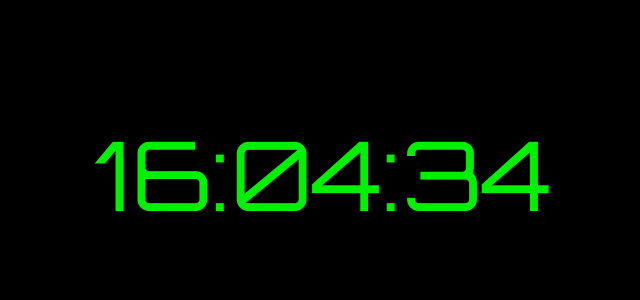
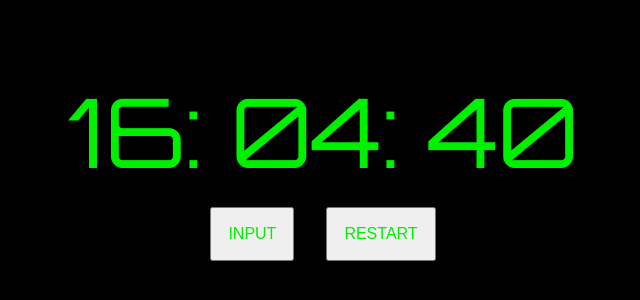
Before and after one commit to micael-jerry/digital_clock, a React (Create React App) app: page / in a window 1280 px wide. Shown: the part 226-526 px from the top of the page, without its empty margins (317-957 px from the left). Built offline with nearby package versions, Linux system fonts and the light colour scheme.

Commit message:
fonctional

```diff
--- a/src/App.js
+++ b/src/App.js
@@ -1,6 +1,6 @@
 import "./App.css";
-import { Clock, ClockClassComponent } from "./Clock/Clock";
-
+import { Clock } from "./Clock/Clock";
+import { ClockClassComponent } from "./Clock/ClockClassComponent";
 function App() {
   return (
     <>
--- a/src/Clock/Clock.css
+++ b/src/Clock/Clock.css
@@ -2,10 +2,30 @@
   width: 100vw;
   height: 100vh;
   display: flex;
+  flex-direction: column;
   justify-content: center;
   align-items: center;
   background-color: #000;
-  color: #00f001;
+  color:  #00f001;
+}
+
+.value {
   font-family: "Orbitron", sans-serif;
   font-size: 6rem;
 }
+
+.input {
+  color: #00f001;
+  width: 150px;
+  height: 130px;
+  margin-left: 10px;
+  margin-right: 10px;
+  font-size: 6rem;
+}
+
+.button {
+  color: #00f001;
+  padding: 1rem;
+  margin: 1rem;
+  font-size: 1rem;
+}
--- a/src/Clock/Clock.js
+++ b/src/Clock/Clock.js
@@ -2,37 +2,6 @@
 import React, { useEffect, useState } from "react";
 
 import "./Clock.css";
-
-export class ClockClassComponent extends React.Component {
-  constructor(props) {
-    super(props);
-    this.state = { date: new Date(), timer: null };
-  }
-
-  componentDidMount() {
-    this.setState({
-      timer: setInterval(() => this.setState({ date: new Date() }), 1000),
-    });
-  }
-
-  componentWillUnmount() {
-    clearInterval(this.state.timer);
-  }
-
-  padStartDigit(digit) {
-    return digit.toString().padStart(2, "0");
-  }
-
-  render() {
-    return (
-      <div className="clock">
-        <span>{this.padStartDigit(this.state.date.getHours())}: </span>
-        <span>{this.padStartDigit(this.state.date.getMinutes())}: </span>
-        <span>{this.padStartDigit(this.state.date.getSeconds())}</span>
-      </div>
-    );
-  }
-}
 
 export function Clock() {
   const [date, setDate] = useState(new Date());
--- a/src/Clock/ClockClassComponent.js
+++ b/src/Clock/ClockClassComponent.js
@@ -10,18 +10,23 @@ export class ClockClassComponent extends React.Component {
         enterValue : false,
         hours : 0,
         minute : 0,
-        second : 0
+        second : 0,
+        timestamp : new Date().getTime()
     };
-    this.changeInput = this.changeInput.bind(this)
-    this.inputHours = this.inputHours.bind(this)
-    this.inputMinute = this.inputMinute.bind(this)
-    this.inputSecond = this.inputSecond.bind(this)
-    this.start = this.start.bind(this)
+    this.changeInput = this.changeInput.bind(this);
+    this.inputHours = this.inputHours.bind(this);
+    this.inputMinute = this.inputMinute.bind(this);
+    this.inputSecond = this.inputSecond.bind(this);
+    this.start = this.start.bind(this);
+    this.restart = this.restart.bind(this);
   }
 
   componentDidMount() {
     this.setState({
-      timer: setInterval(() => this.setState({ date: new Date() }), 1000),
+      timer: setInterval(() => this.setState(state => ({
+        date : new Date(state.timestamp),
+        timestamp : state.timestamp+1000
+      })), 1000),
     });
   }
 
@@ -57,35 +62,47 @@ export class ClockClassComponent extends React.Component {
 
   start(){
     this.setState(state => ({
-      date : new Date(state.date.getYear(),state.date.getMonth(),state.date.getDay(),state.hours,state.minute,state.second)
+      timestamp : new Date(new Date().getYear(),new Date().getMonth(),new Date().getDay(),state.hours,state.minute,state.second).getTime()
     }));
     this.changeInput()
+  }
+
+  restart(){
+    this.setState(state => ({
+      timestamp : new Date().getTime()
+    }));
   }
 
   render() {
     if(this.state.enterValue===false){
       return (
-        <>
-          <div className="clock">
+        <div className="clock">
+          <div className="value">
             <span>{this.padStartDigit(this.state.date.getHours())}: </span>
             <span>{this.padStartDigit(this.state.date.getMinutes())}: </span>
             <span>{this.padStartDigit(this.state.date.getSeconds())}</span>
-            <button onClick={this.changeInput} >INPUT</button>
           </div>
-        </>
+          <div className="divButton">
+            <button className="button" onClick={this.changeInput} >INPUT</button>
+            <button className="button" onClick={this.restart}>RESTART</button>
+          </div>
+        </div>
       );
     } else{
       return (
-        <>
-          <div className="">
-            <h1>input</h1>
-            <input type="text" id="inputHours" value={this.state.hours} onChange={this.inputHours}/>
-            <input type="text" id="inputMinute" value={this.state.minute} onChange={this.inputMinute}/>
-            <input type="text" id="inputSecond" value={this.state.second} onChange={this.inputSecond}/>
-            <button onClick={this.changeInput} >CLOCK</button>
-            <button onClick={this.start} >START</button>
+        <div >
+          <div className="clock">
+            <div className="value">
+              <input className="input" type="text" id="inputHours"  onChange={this.inputHours}/>
+              <input className="input" type="text" id="inputMinute" onChange={this.inputMinute}/>
+              <input className="input" type="text" id="inputSecond" onChange={this.inputSecond}/>
+            </div>
+            <div className="divButton">
+              <button className="button" onClick={this.changeInput} >CLOCK</button>
+              <button className="button" onClick={this.start} >START</button>
           </div>
-        </>
+          </div>
+        </div>
       )
     }
   }
```
